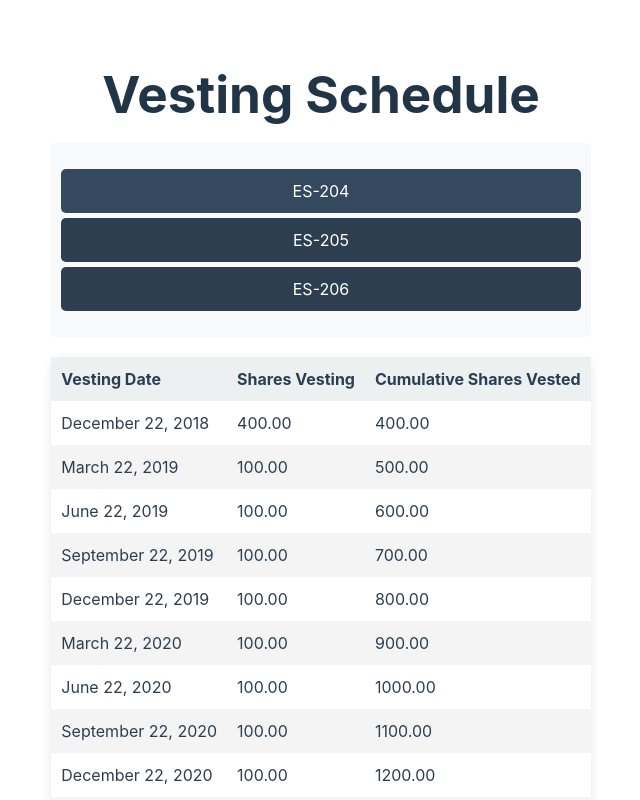
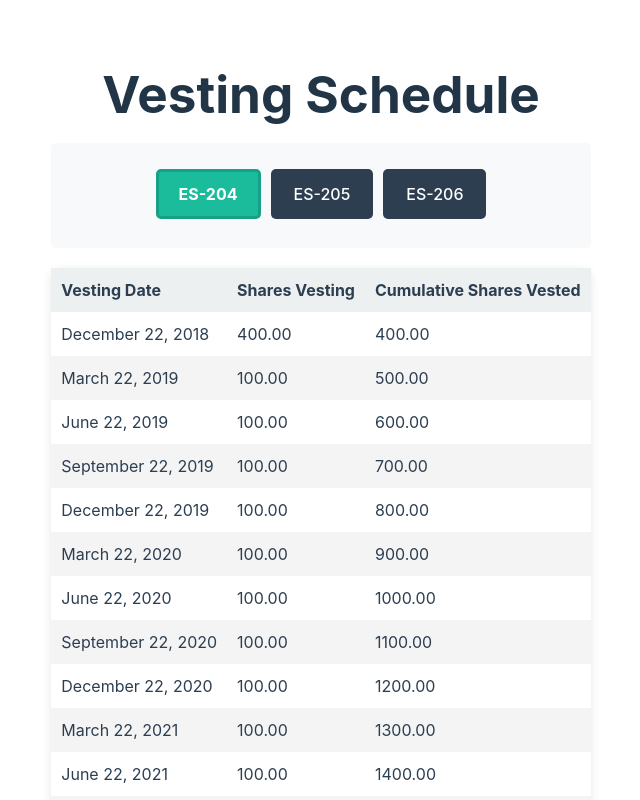
Before and after one commit to lucca257/carta-challange, a Vue app in the folder front/: page / in a window 1280 px wide. Shown: the top 800 px of the page, without its empty margins (319-959 px from the left). Built offline with nearby package versions, Linux system fonts and the light colour scheme.

Commit message:
feature: better nav

```diff
--- a/front/src/components/vesting/VestingNav.vue
+++ b/front/src/components/vesting/VestingNav.vue
@@ -39,34 +39,44 @@ export default {
   padding: 10px;
   background-color: #f8f9fa;
   border-radius: 5px;
+  text-align: center;
 }
 
 nav ul {
   list-style-type: none;
   padding: 0;
+  display: flex;
+  justify-content: center;
+  gap: 10px;
 }
 
 nav li {
-  padding: 10px;
+  padding: 10px 20px;
   cursor: pointer;
   background-color: #2c3e50;
   color: white;
   border-radius: 5px;
-  margin-bottom: 5px;
-  text-align: center;
+  transition: all 0.3s ease-in-out;
+  border: 3px solid transparent;
+  font-weight: 500;
 }
 
 nav li.active {
-  background-color: #34495e;
+  background-color: #1abc9c;
+  border-color: #16a085;
+  font-weight: bold;
+  color: white;
 }
 
 nav li:hover {
-  background-color: #1abc9c;
+  background-color: #16a085;
+  border-color: #0e6655;
 }
 
 .vesting-manager {
   margin-top: 10px;
   font-weight: bold;
   color: #2c3e50;
+  font-size: 1.2em;
 }
 </style>
```
